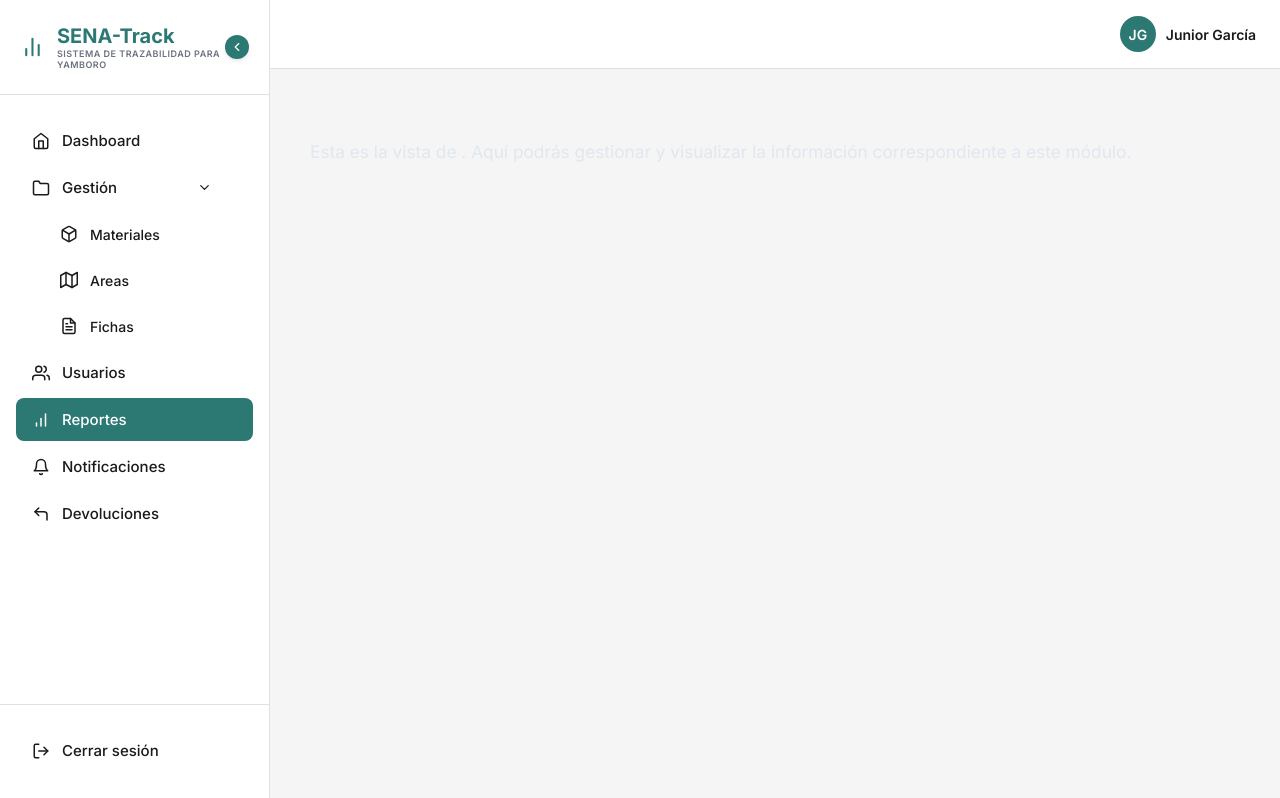
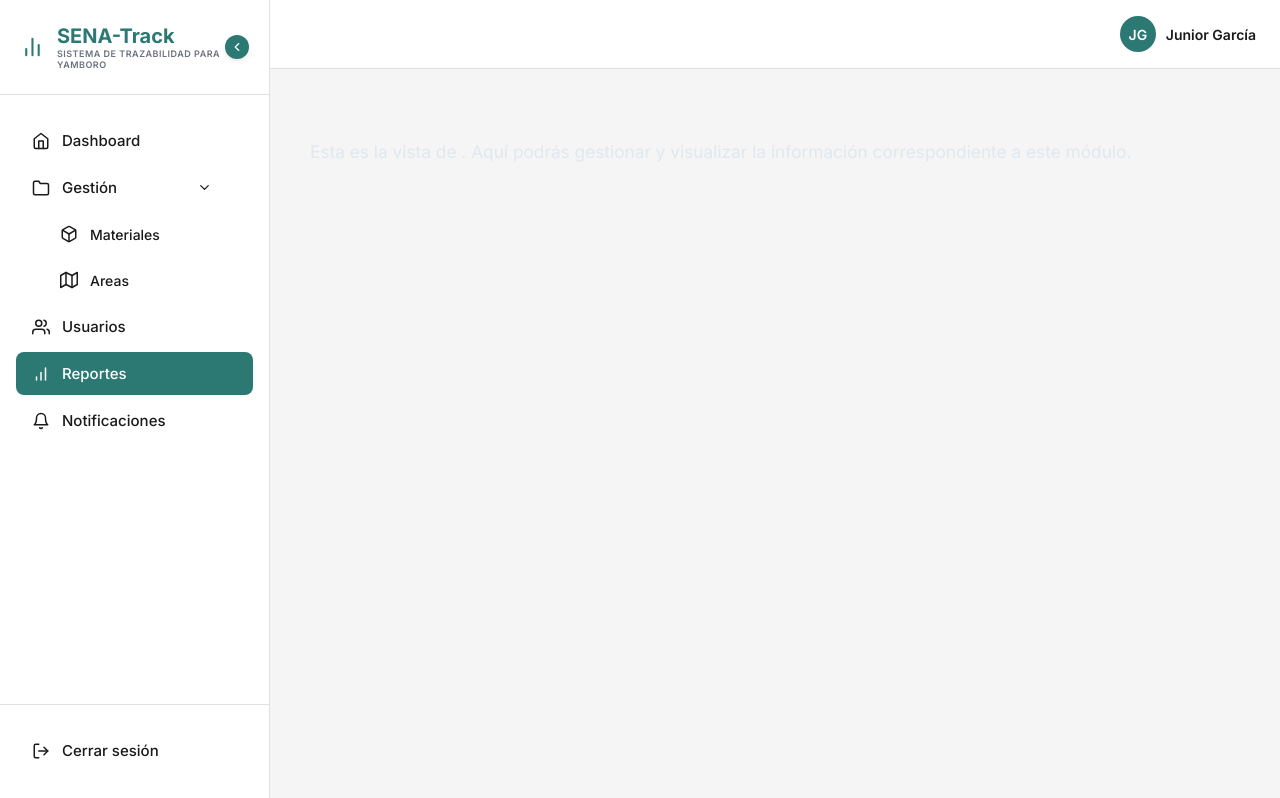
Before and after one commit to jehison-Gomez/ProyectoFormativoAD, a React (Vite) app: page /app/reportes in a window 1280 px wide. Built offline with nearby package versions, Linux system fonts and the light colour scheme.

Commit message:
Ajustes en los organismos, manejo de errores en el formulario de login

```diff
--- a/src/Components/organisms/FormularioLogin/FormularioLogin.jsx
+++ b/src/Components/organisms/FormularioLogin/FormularioLogin.jsx
@@ -4,7 +4,7 @@ import { InputPassword } from '@/Components/atoms/InputPassword/InputPassword';
 import { Boton } from '@/Components/atoms/Boton/Boton';
 import styles from './FormularioLogin.module.css';
 
-export const FormularioLogin = ({ onLogin }) => {
+export const FormularioLogin = ({ onLogin, cargando, error }) => {
     const [usuario, setUsuario] = useState('');
     const [clave, setClave] = useState('');
 
@@ -35,9 +35,15 @@ export const FormularioLogin = ({ onLogin }) => {
             <a href="#" className={styles.enlaceOlvidaste}>¿Olvidaste tu clave?</a>
 
             <div className={styles.acciones}>
+                {error && (
+                    <p style={{ color: 'red', fontSize: '14px', marginBottom: '10px', textAlign: 'center' }}>
+                        {error}
+                    </p>
+                )}
                 <Boton
                     variante="primario"
                     texto="Ingresar"
+                    disabled={cargando}
                     onClick={() => { }} // Se maneja en el onSubmit del form
                 />
             </div>
--- a/src/Components/organisms/Sidebar/Sidebar.jsx
+++ b/src/Components/organisms/Sidebar/Sidebar.jsx
@@ -109,14 +109,14 @@ export const Sidebar = ({ seccionActiva, onNavegar }) => {
                 colapsado={colapsado}
                 onClick={() => manejarNavegacion('areas')}
               />
-              <ItemMenu
+              {/* <ItemMenu
                 icono={<FiFileText />}
                 texto="Fichas"
                 activo={seccionActiva === 'fichas'}
                 esSubmodulo={true}
                 colapsado={colapsado}
                 onClick={() => manejarNavegacion('fichas')}
-              />
+              /> */}
             </div>
           )}
         </div>
@@ -150,13 +150,13 @@ export const Sidebar = ({ seccionActiva, onNavegar }) => {
             colapsado={colapsado}
             onClick={() => manejarNavegacion('bodegas')}
           /> */}
-          <ItemMenu
+          {/* <ItemMenu
             icono={<FiCornerUpLeft />}
             texto="Devoluciones"
             activo={seccionActiva === 'devoluciones'}
             colapsado={colapsado}
             onClick={() => manejarNavegacion('devoluciones')}
-          />
+          /> */}
         </div>
       </nav>
 
```
